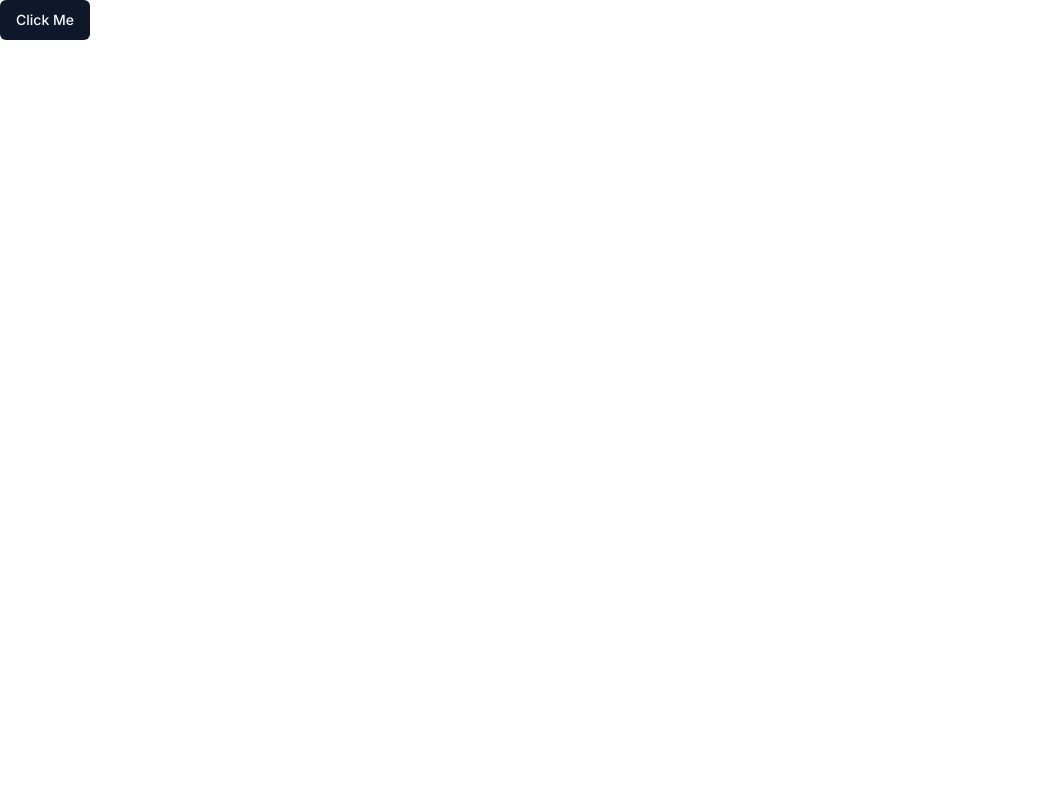
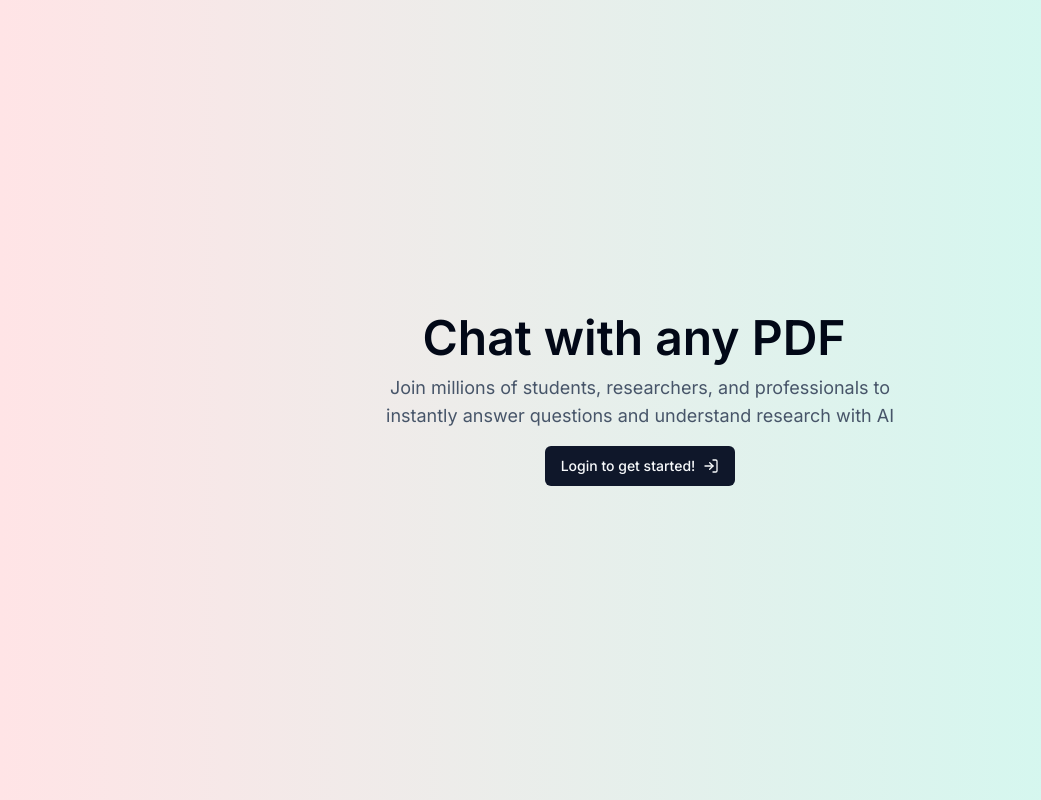
Before and after one commit to razwanizmi/sembangpdf, a Next.js app: page / in a window 1280 px wide. Shown: the whole page, without its empty margins (0-1041 px from the left). Built offline with nearby package versions, Linux system fonts and the light colour scheme; no server answers.

Commit message:
Set up home page

```diff
--- a/src/app/page.tsx
+++ b/src/app/page.tsx
@@ -1,5 +1,40 @@
 import {Button} from '@/components/ui/button'
+import {UserButton, auth} from '@clerk/nextjs'
+import Link from 'next/link'
+import {LogIn} from 'lucide-react'
 
 export default function Home() {
-  return <Button>Click Me</Button>
+  const {userId} = auth()
+  const isAuth = !!userId
+
+  return (
+    <div className="w-screen min-h-screen bg-gradient-to-r from-rose-100 to-teal-100">
+      <div className="absolute top-1/2 left-1/2 -translate-x-1/2 -translate-y-1/2">
+        <div className="flex flex-col items-center text-center">
+          <div className="flex items-center">
+            <h1 className="mr-3 text-5xl font-semibold">Chat with any PDF</h1>
+            <UserButton afterSignOutUrl="/" />
+          </div>
+          <div className="flex mt-2">
+            {isAuth ? <Button>Go to chats</Button> : null}
+          </div>
+          <p className="max-w-xl mt-1 text-lg text-slate-600">
+            Join millions of students, researchers, and professionals to
+            instantly answer questions and understand research with AI
+          </p>
+          <div className="w-full mt-4">
+            {isAuth ? (
+              <h1>FileUpload</h1>
+            ) : (
+              <Link href="/sign-in">
+                <Button>
+                  Login to get started! <LogIn className="w-4 h-4 ml-2" />
+                </Button>
+              </Link>
+            )}
+          </div>
+        </div>
+      </div>
+    </div>
+  )
 }
--- /dev/null
+++ b/src/app/sign-in/[[...sign-in]]/page.tsx
@@ -0,0 +1,9 @@
+import {SignIn} from '@clerk/nextjs'
+
+export default function Page() {
+  return (
+    <div className="absolute top-1/2 left-1/2 -translate-x-1/2 -translate-y-1/2">
+      <SignIn />
+    </div>
+  )
+}
--- /dev/null
+++ b/src/app/sign-up/[[...sign-up]]/page.tsx
@@ -0,0 +1,9 @@
+import {SignUp} from '@clerk/nextjs'
+
+export default function Page() {
+  return (
+    <div className="absolute top-1/2 left-1/2 -translate-x-1/2 -translate-y-1/2">
+      <SignUp />
+    </div>
+  )
+}
```
